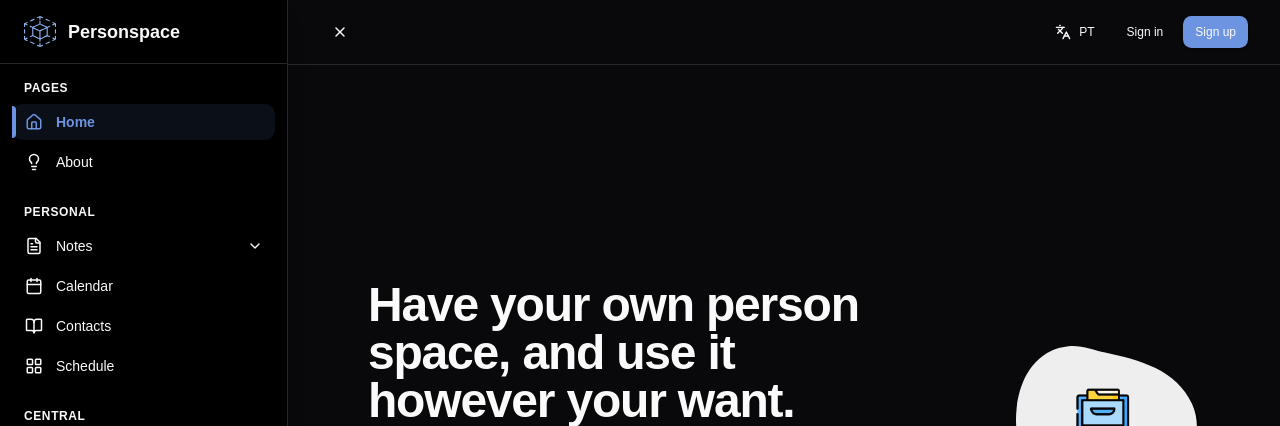
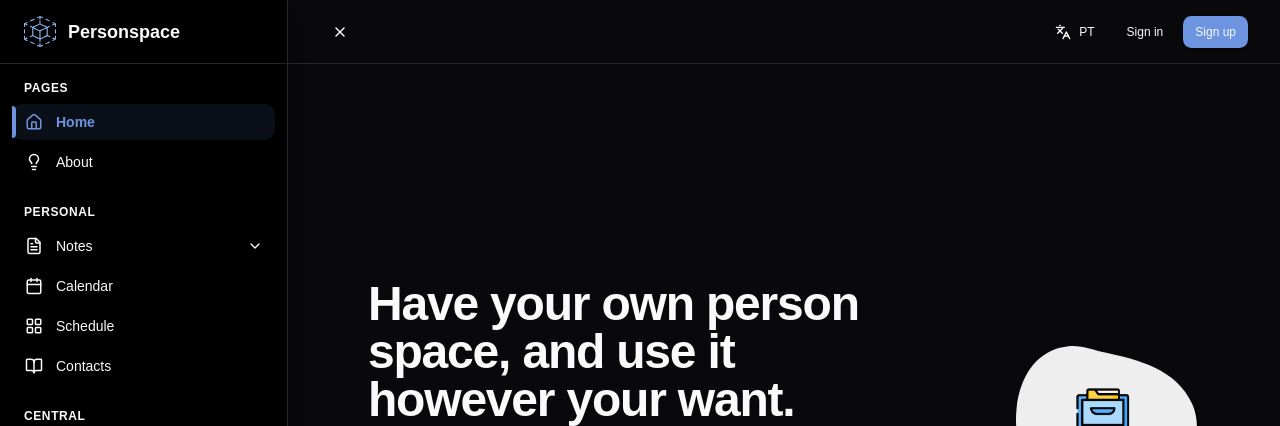
Before and after one commit to RichardPompeo/personspace, a React (Vite) app in the folder apps/web/: page / in a window 1280 px wide. Shown: the top 426 px of the page. Built offline with nearby package versions, Linux system fonts and the light colour scheme; no server answers; a web font is replaced by a local one.

Commit message:
fix(layout): fixes aside and avatar styles

```diff
--- a/apps/web/src/layout/RootLayout.tsx
+++ b/apps/web/src/layout/RootLayout.tsx
@@ -82,16 +82,16 @@ const RootLayout = () => {
             to: "#calendar",
           },
           {
+            id: "schedule",
+            label: t("navbar.schedule"),
+            icon: <LayoutGrid size={18} />,
+            to: "#schedule",
+          },
+          {
             id: "contacts",
             label: t("navbar.contacts"),
             icon: <BookOpen size={18} />,
             to: "#contacts",
-          },
-          {
-            id: "schedule",
-            label: t("navbar.schedule"),
-            icon: <LayoutGrid size={18} />,
-            to: "#schedule",
           },
         ],
       },
@@ -169,7 +169,10 @@ const RootLayout = () => {
           isMenuOpen ? "md:pl-72" : "md:pl-0",
         )}
       >
-        <div className="sticky top-0 z-30 flex items-center justify-between bg-background border-b border-border px-4 py-3 md:px-8">
+        <div
+          className="sticky top-0 z-30 flex items-center justify-between h-16 px-4 md:px-8 border-b border-border bg-background
+"
+        >
           <Button
             variant="ghost"
             size="icon"
--- a/packages/ui/src/components/ui/avatar.tsx
+++ b/packages/ui/src/components/ui/avatar.tsx
@@ -11,7 +11,7 @@ const Avatar = React.forwardRef<
     ref={ref}
     className={cn(
       "relative flex h-10 w-10 shrink-0 overflow-hidden rounded-full",
-      className
+      className,
     )}
     {...props}
   />
@@ -24,7 +24,7 @@ const AvatarImage = React.forwardRef<
 >(({ className, ...props }, ref) => (
   <AvatarPrimitive.Image
     ref={ref}
-    className={cn("aspect-square h-full w-full", className)}
+    className={cn("h-full w-full object-cover rounded-full", className)}
     {...props}
   />
 ));
@@ -38,7 +38,7 @@ const AvatarFallback = React.forwardRef<
     ref={ref}
     className={cn(
       "flex h-full w-full items-center justify-center rounded-full bg-muted",
-      className
+      className,
     )}
     {...props}
   />
```
